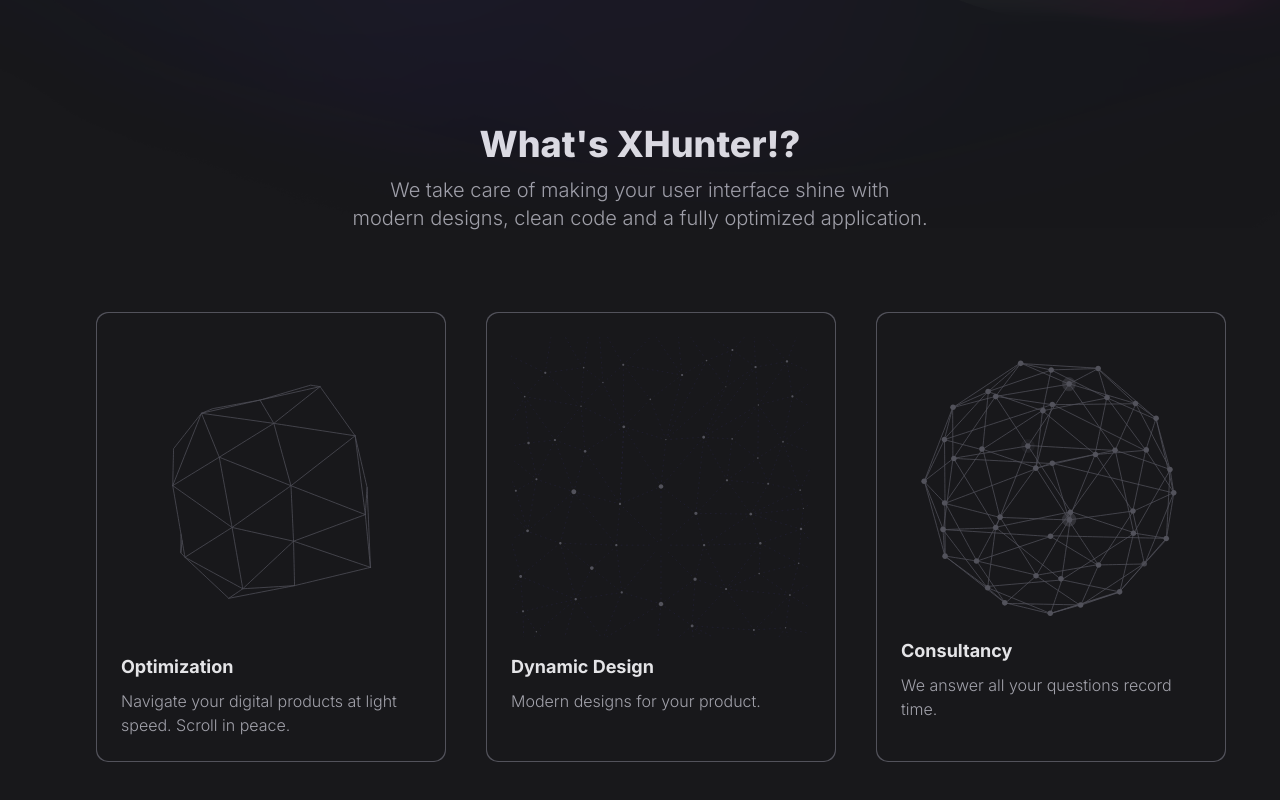
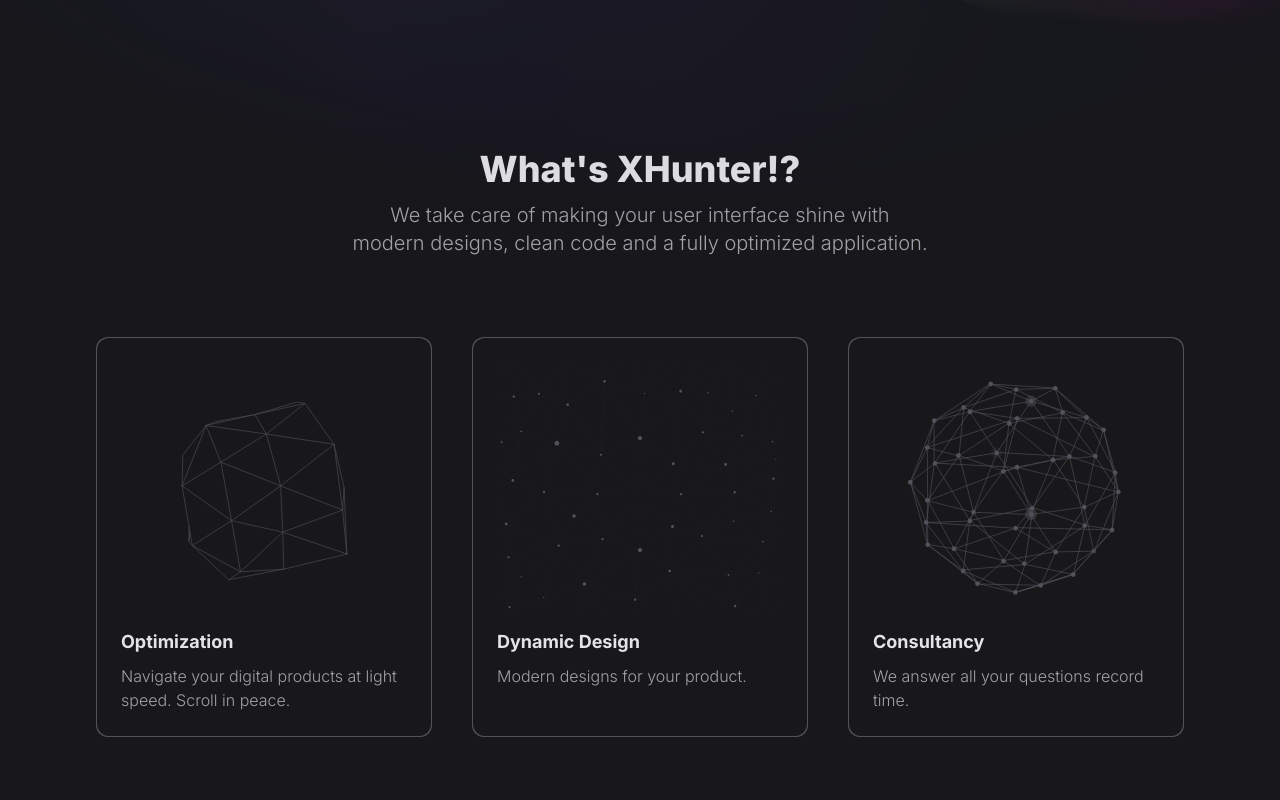
Before and after one commit to nescheytt/dinamo, a Next.js app: page / in a window 1280 px wide. Shown: the part 765-1565 px from the top of the page. Built offline with nearby package versions, Linux system fonts and the light colour scheme.

Commit message:
feat: add impros styles section about

```diff
--- a/src/components/About.tsx
+++ b/src/components/About.tsx
@@ -35,13 +35,14 @@ export default function About() {
         className="w-full lg:max-w-6xl flex flex-col lg:flex-row gap-5 lg:gap-10">
         <div className="w-full relative transition duration-1000 ring-2 ring-zinc-600 ring-inset rounded-xl p-[1px] bg-animation">
           <div className="h-full rounded-xl z-10 relative bg-zinc-900 hover:bg-zinc-800 p-6 animation ease-in-out duration-500">
-            <div className="max-h-[300px] overflow-hidden mb-4">
+            <div className="flex justify-center overflow-hidden mb-4">
               <Lottie
                 lottieRef={lottieAnimationARef}
                 animationData={animationGeometryc}
+                onComplete={() => console.log('onComplete')}
                 onMouseEnter={() => lottieAnimationARef.current?.setDirection(-1)}
                 onMouseLeave={() => lottieAnimationARef.current?.setDirection(1)}
-                style={{ width: '300px' }}
+                style={{ width: '250px' }}
               />
             </div>
             <h3 className="text-zinc-200 text-lg font-bold mb-2">Optimization</h3>
@@ -53,13 +54,14 @@ export default function About() {
 
         <div className="w-full relative transition duration-1000 ring-2 ring-zinc-600 ring-inset rounded-xl p-[1px] bg-animation">
           <div className="h-full rounded-xl z-10 relative bg-zinc-900 hover:bg-zinc-800 p-6 animation ease-in-out duration-500">
-            <div className="max-h-[300px] overflow-hidden mb-4">
+            <div className="max-h-[250px] flex justify-center overflow-hidden mb-4">
               <Lottie
                 lottieRef={lottieAnimationBRef}
                 animationData={animationDots}
                 onMouseEnter={() => lottieAnimationBRef.current?.setDirection(-1)}
                 onMouseLeave={() => lottieAnimationBRef.current?.setDirection(1)}
-                style={{ width: '300px' }}
+                initialSegment={[10, 140]}
+                style={{ width: '100%', height: '100%', transform: 'translateY(-15%)' }}
               />
             </div>
             <h3 className="text-zinc-200 text-lg font-bold mb-2">Dynamic Design</h3>
@@ -71,13 +73,15 @@ export default function About() {
 
         <div className="w-full relative transition duration-1000 ring-2 ring-zinc-600 ring-inset rounded-xl p-[1px] bg-animation">
           <div className="h-full rounded-xl z-10 relative bg-zinc-900 hover:bg-zinc-800 p-6 animation ease-in-out duration-500">
+            <div className="flex justify-center overflow-hidden mb-4">
               <Lottie
                 lottieRef={lottieAnimationCRef}
                 animationData={animationCircle}
                 onMouseEnter={() => lottieAnimationCRef.current?.setDirection(-1)}
                 onMouseLeave={() => lottieAnimationCRef.current?.setDirection(1)}
-              style={{ width: '300px' }}
+                style={{ width: '250px' }}
               />
+            </div>
             <h3 className="text-zinc-200 text-lg font-bold mb-2">Consultancy</h3>
             <p className="text-md font-light text-zinc-400">
               We answer all your questions record time.
```
Lines whose indentation alone changed are shown as unchanged.
